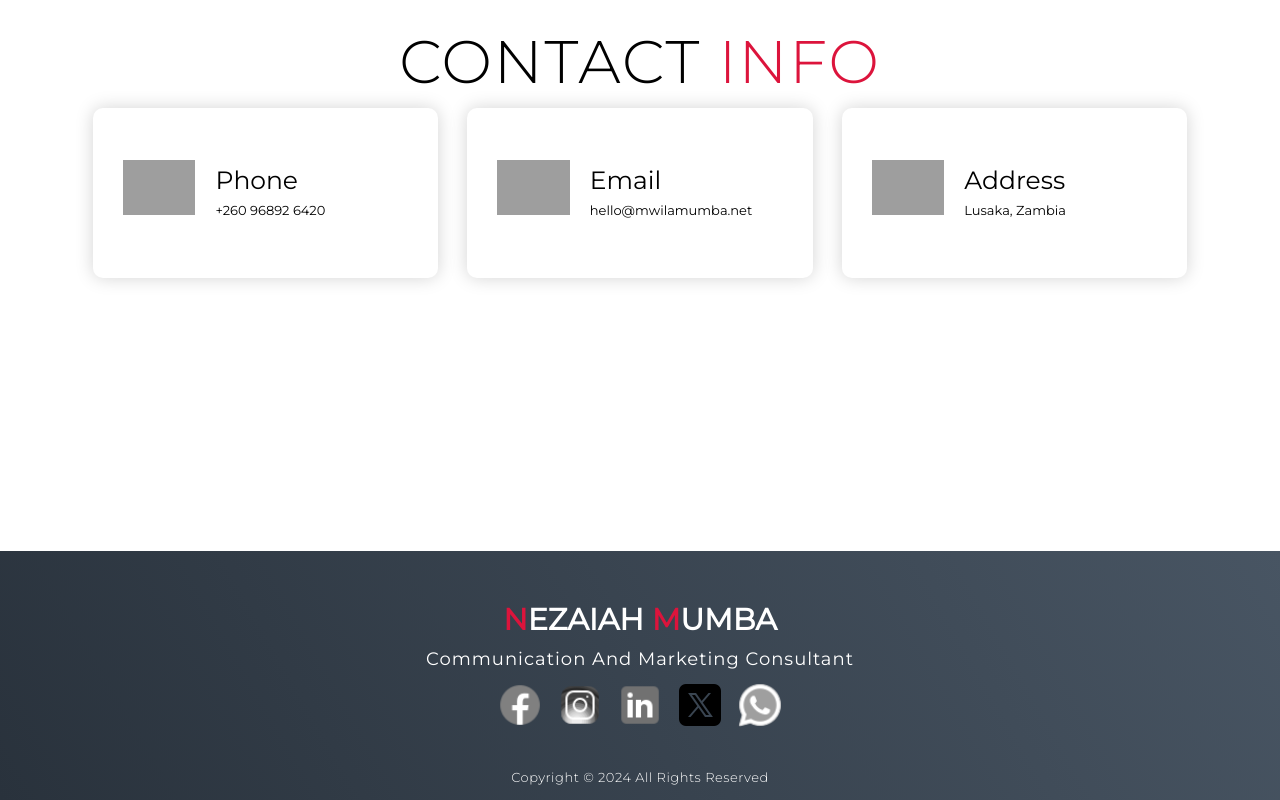
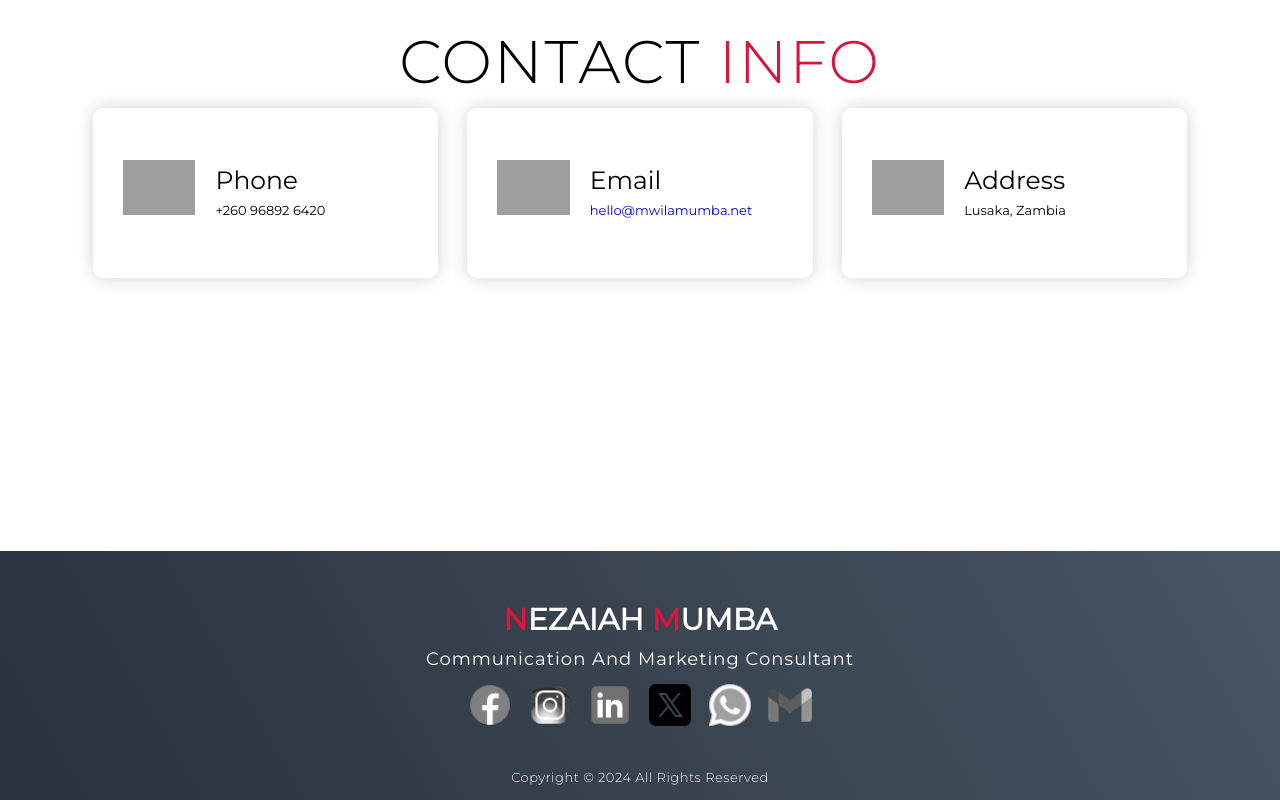
Before and after one commit to OBEDMWAANGA/NezaiahMwilaMumba.github.io, a plain HTML site: page index.html in a window 1280 px wide. Shown: the part 4572-5372 px from the top of the page. Drawn offline with Linux system fonts and the light colour scheme; grey boxes are pictures that could not be loaded.

Commit message:
redirecting to default mail

```diff
--- a/index.html
+++ b/index.html
@@ -170,7 +170,7 @@
           I Implement strategic and tactical marketing campaigns to drive engagement and
           sales. Bringing solid history of success in boosting program operations efficiency, conversion rates and
           performance. Well-versed in both online and traditional marketing approach.</p>
-        <a class="cta" style="text-align: center;"> Contact Me
+        <a class="cta" style="text-align: center;" href="mailto:hello@mwilamumba.net" > Contact Me
           <i class="fa fa-envelope" aria-hidden="true" style="font-size:24px;"></i>
           <br>hello@mwilamumba.net</a>
 
@@ -199,7 +199,8 @@
           <div class="icon"><img src="https://img.icons8.com/bubbles/100/000000/new-post.png" /></div>
           <div class="contact-info">
             <h1>Email</h1>
-            <h2>hello@mwilamumba.net</h2>
+
+            <a href="mailto:hello@mwilamumba.net"> <h2> hello@mwilamumba.net</h2></a>
 
           </div>
         </div>
@@ -238,6 +239,9 @@
         <div class="social-item">
           <a href="https://wa.me/+260968926420" target="_blank"><img src="img/whatsapp.png" /></a>
         </div>
+        <div class="social-item">
+          <a href="mailto:hello@mwilamumba.net" target="_blank"><img src="img/gmail.png" /></a>
+        </div>
 
       </div>
       <footer>
--- a/style.css
+++ b/style.css
@@ -61,7 +61,7 @@ p {
 .cta:hover {
 	color: white;
 	background-color: crimson;
-	cursor: text;
+	cursor: pointer;
 }
 .brand h1 {
 	font-size: 3rem;
```
Also changed, not shown: img/gmail.png (added).
